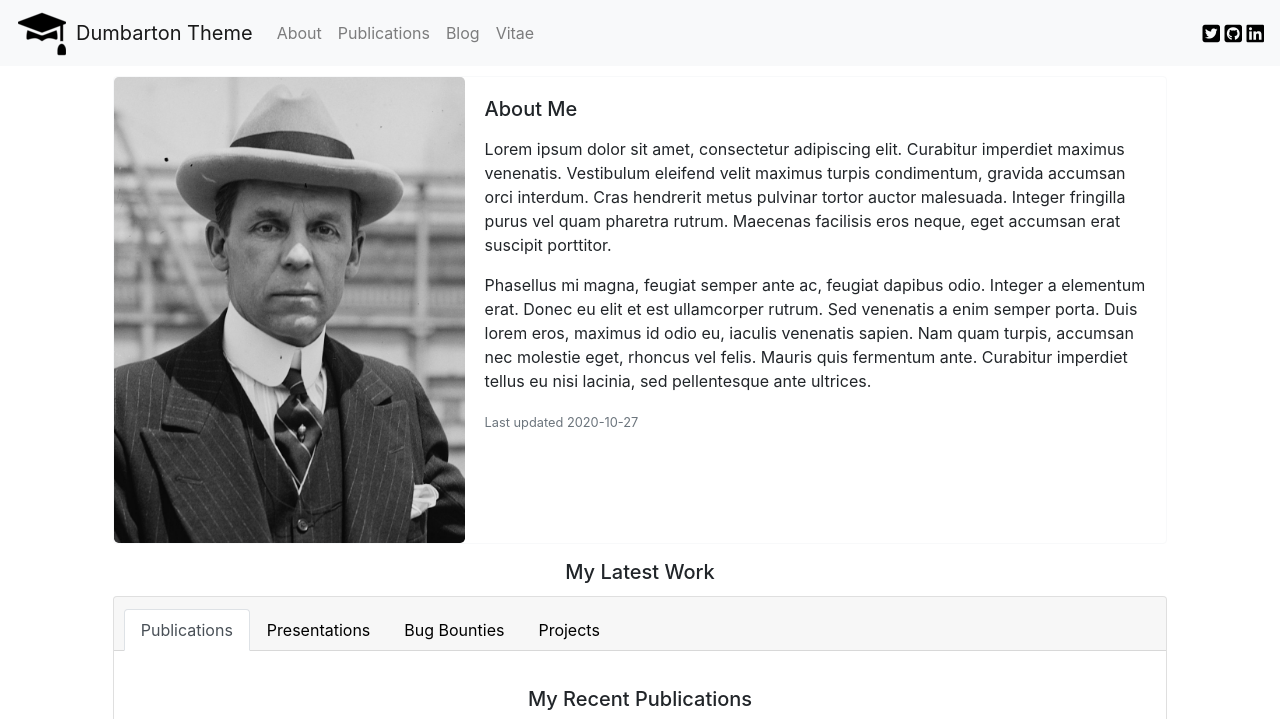
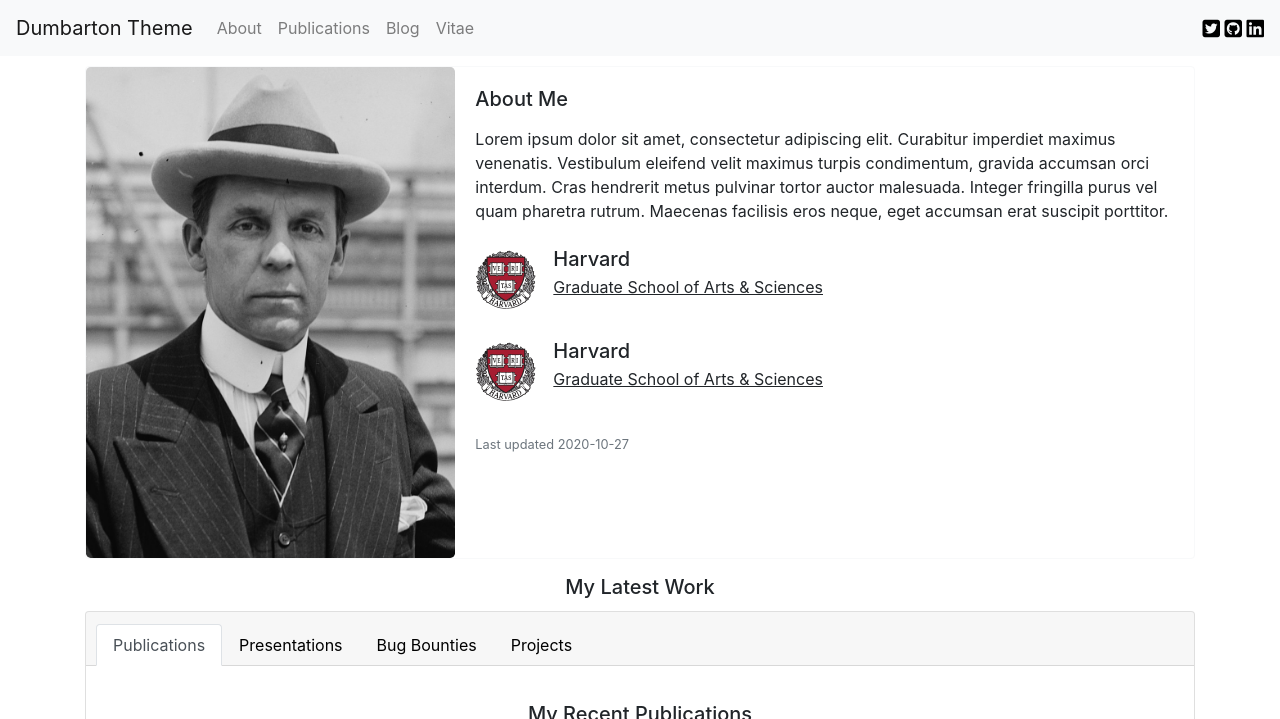
Before and after one commit to tcbutler320/Jekyll-Theme-Dumbarton, a Jekyll site: the page built from index.md, in a window 1280 px wide, cut to the strip 0-719 px from the top of the page. Built offline with Jekyll 4.4.1, drawn with Linux system fonts in a browser that asks for light colours; nearby versions of some CDN libraries.

Commit message:
add homepage education section

```diff
--- a/_includes/nav.html
+++ b/_includes/nav.html
@@ -6,7 +6,9 @@
 {% else %}
 <nav class="navbar navbar-expand-lg navbar-light bg-light">
 {% endif %}
+  <!-- Optional Icon
   <a href="/index.html"><img src="/assets/img/icons/favicon.ico" class="dumbarton-icon"></a>
+  -->
   <a class="navbar-brand" href="/index.html">{{ site.title }}</a>
   <button class="navbar-toggler" type="button" data-toggle="collapse" data-target="#navbarSupportedContent" aria-controls="navbarSupportedContent" aria-expanded="false" aria-label="Toggle navigation">
     <span class="navbar-toggler-icon"></span>
--- a/_layouts/home.html
+++ b/_layouts/home.html
@@ -2,7 +2,7 @@
 layout: default
 ---
 
-<div class="card mb-3 mx-auto border-light mb-3" style="max-width: 95%;">
+<div class="card mb-3 mx-auto border-light mb-3" style="max-width: 100%;">
   <div class="row no-gutters">
     <div class="col-md-4">
       <img src="{{ site.profile_image }}" class="card-img rounded-lg" alt="...">
@@ -11,6 +11,22 @@ layout: default
       <div class="card-body">
         <h5 class="card-title">{{ page.title }}</h5>
         <p class="card-text">{{ content | markdownify }}</p>
+        <ul class="list-unstyled">
+          <li class="media my-4">
+            <img src="/assets/img/icons/harvard.png" class="mr-3" alt="...">
+            <div class="media-body">
+              <h5 class="mt-0 mb-1">Harvard</h5>
+              <p><u>Graduate School of Arts & Sciences</u></p>
+            </div>
+          </li>
+          <li class="media my-4">
+            <img src="/assets/img/icons/harvard.png" class="mr-3" alt="...">
+            <div class="media-body">
+              <h5 class="mt-0 mb-1">Harvard</h5>
+              <p><u>Graduate School of Arts & Sciences</u></p>
+            </div>
+          </li>
+        </ul>
         <p class="card-text"><small class="text-muted">Last updated {{ page.date }}</small></p>
       </div>
     </div>
@@ -19,7 +35,7 @@ layout: default
 
 <!-- Recent Work Section -->
 <h5 class="card-title text-center">My Latest Work</h5>
-<div class="card mx-auto" style="max-width: 95%;">
+<div class="card mx-auto" style="max-width: 100%;">
   <div class="card-header">
     <ul class="nav nav-tabs card-header-tabs" id="test-list" role="tablist">
       {% for section in site.data.sections %}
--- a/index.md
+++ b/index.md
@@ -5,5 +5,3 @@ date: 2020-10-27
 ---
 
 Lorem ipsum dolor sit amet, consectetur adipiscing elit. Curabitur imperdiet maximus venenatis. Vestibulum eleifend velit maximus turpis condimentum, gravida accumsan orci interdum. Cras hendrerit metus pulvinar tortor auctor malesuada. Integer fringilla purus vel quam pharetra rutrum. Maecenas facilisis eros neque, eget accumsan erat suscipit porttitor.
-
-Phasellus mi magna, feugiat semper ante ac, feugiat dapibus odio. Integer a elementum erat. Donec eu elit et est ullamcorper rutrum. Sed venenatis a enim semper porta. Duis lorem eros, maximus id odio eu, iaculis venenatis sapien. Nam quam turpis, accumsan nec molestie eget, rhoncus vel felis. Mauris quis fermentum ante. Curabitur imperdiet tellus eu nisi lacinia, sed pellentesque ante ultrices.
```
Also changed, not shown: about.markdown (deleted, +0 -18 lines), assets/img/icons/2x/Asset 1@2x.png (added), assets/img/icons/3x/Asset 1@3x.png (added), assets/img/icons/harvard.png (added).
